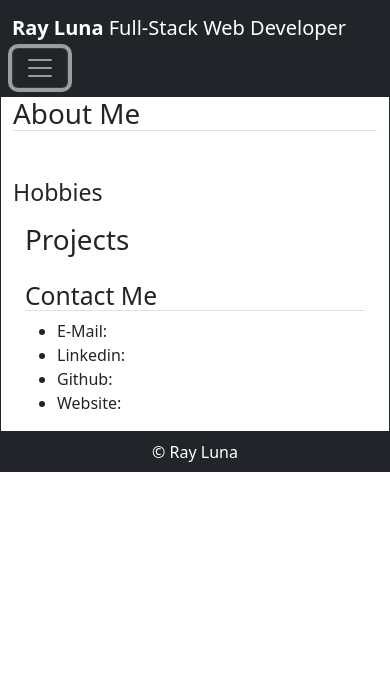
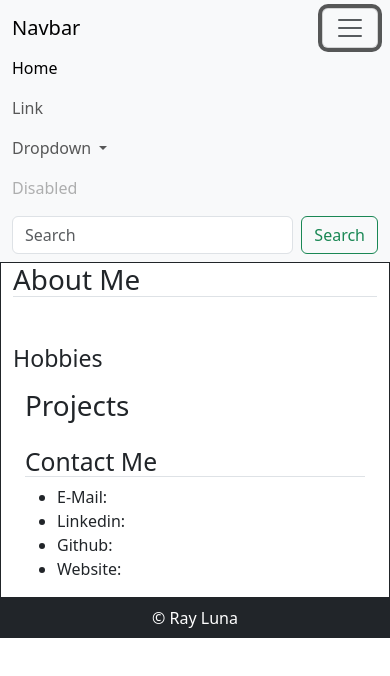
Before and after one commit to leon-luna-ray/alpinejs-portfolio, a website built with Vite: page index.html in a window 390 px wide. Both pictures are taken after a click on the button "Toggle navigation". Built offline with nearby package versions, Linux system fonts and the light colour scheme; no server answers.

Commit message:
update navbar

```diff
--- a/index.html
+++ b/index.html
@@ -1,17 +1,83 @@
 <!DOCTYPE html>
 <html lang="en">
-
   <head>
     <meta charset="UTF-8" />
     <meta name="viewport" content="width=device-width, initial-scale=1.0" />
     <title>Home | Ray Luna</title>
-  <link rel="stylesheet" href="https://cdn.jsdelivr.net/npm/bootstrap@5.3.0-alpha3/dist/css/bootstrap.min.css" crossorigin="anonymous" />
-  <script defer src="https://cdn.jsdelivr.net/npm/bootstrap@5.3.0-alpha3/dist/js/bootstrap.bundle.min.js" crossorigin="anonymous"></script>
+    <link
+      rel="stylesheet"
+      href="https://cdn.jsdelivr.net/npm/bootstrap@5.3.0-alpha3/dist/css/bootstrap.min.css"
+      crossorigin="anonymous"
+    />
+    <script
+      defer
+      src="https://cdn.jsdelivr.net/npm/bootstrap@5.3.0-alpha3/dist/js/bootstrap.bundle.min.js"
+      crossorigin="anonymous"
+    ></script>
     <script defer type="module" src="./js/script.js"></script>
   </head>
   <body>
     <header>
-    <nav class="navbar navbar-expand-lg navbar navbar-dark bg-dark">
+      <nav class="navbar navbar-expand-lg bg-body-tertiary">
+        <div class="container">
+          <a class="navbar-brand" href="#">Navbar</a>
+          <button
+            class="navbar-toggler"
+            type="button"
+            data-bs-toggle="collapse"
+            data-bs-target="#navbarSupportedContent"
+            aria-controls="navbarSupportedContent"
+            aria-expanded="false"
+            aria-label="Toggle navigation"
+          >
+            <span class="navbar-toggler-icon"></span>
+          </button>
+          <div class="collapse navbar-collapse" id="navbarSupportedContent">
+            <ul class="navbar-nav me-auto mb-2 mb-lg-0">
+              <li class="nav-item">
+                <a class="nav-link active" aria-current="page" href="#">Home</a>
+              </li>
+              <li class="nav-item">
+                <a class="nav-link" href="#">Link</a>
+              </li>
+              <li class="nav-item dropdown">
+                <a
+                  class="nav-link dropdown-toggle"
+                  href="#"
+                  role="button"
+                  data-bs-toggle="dropdown"
+                  aria-expanded="false"
+                >
+                  Dropdown
+                </a>
+                <ul class="dropdown-menu">
+                  <li><a class="dropdown-item" href="#">Action</a></li>
+                  <li><a class="dropdown-item" href="#">Another action</a></li>
+                  <li><hr class="dropdown-divider" /></li>
+                  <li>
+                    <a class="dropdown-item" href="#">Something else here</a>
+                  </li>
+                </ul>
+              </li>
+              <li class="nav-item">
+                <a class="nav-link disabled">Disabled</a>
+              </li>
+            </ul>
+            <form class="d-flex" role="search">
+              <input
+                class="form-control me-2"
+                type="search"
+                placeholder="Search"
+                aria-label="Search"
+              />
+              <button class="btn btn-outline-success" type="submit">
+                Search
+              </button>
+            </form>
+          </div>
+        </div>
+      </nav>
+      <!-- <nav class="navbar navbar-expand-lg navbar navbar-dark bg-dark">
       <div class="container">
         <a class="navbar-brand"><strong>Ray Luna</strong> <span>Full-Stack Web Developer</span></a>
         <button
@@ -25,14 +91,15 @@
           <span class="navbar-toggler-icon"></span>
         </button>
       </div>
-    </nav>
+    </nav> -->
     </header>
+
     <main>
       <div class="container container-main border border-dark">
         <h1 class="border-bottom">About Me</h1>
         <div class="row row-1">
           <div class="col">
-          <img x-data :src="$store.profile.image" alt="">
+            <img x-data :src="$store.profile.image" alt="" />
             <p x-data x-text="$store.profile.profile.bio"></p>
           </div>
         </div>
@@ -46,13 +113,17 @@
         </div>
         <div class="container">
           <h1 class="pb-3">Projects</h1>
-        <div x-data class="projects d-flex flex-wrap justify-content-between row-gap-5">
+          <div
+            x-data
+            class="projects d-flex flex-wrap justify-content-between row-gap-5"
+          >
             <template x-for="project in $store.profile.projects">
               <div class="card" style="width: 20rem">
                 <img
                   class="card-img-top"
                   :src="$store.profile.getThumbnailUrl(project.mainImage)"
-                   :alt="project.title" />
+                  :alt="project.title"
+                />
                 <div class="card-body">
                   <a :href="project.url" target="_blank">
                     <p class="card-text" x-text="project.title"></p>
@@ -70,36 +141,42 @@
               E-Mail:
               <a
                 x-text="$store.profile.profile.email"
-               :href="`mailto:${$store.profile.profile.email}`"></a>
+                :href="`mailto:${$store.profile.profile.email}`"
+              ></a>
             </li>
             <li x-data class="contact-item">
               Linkedin:
               <a
                 x-text="$store.profile.profile.linkedin_user"
                 :href="$store.profile.profile.linkedin"
-               target="_blank"></a>
+                target="_blank"
+              ></a>
             </li>
             <li x-data class="contact-item">
               Github:
               <a
                 x-text="$store.profile.profile.github_user"
                 :href="$store.profile.profile.github"
-               target="_blank"></a>
+                target="_blank"
+              ></a>
             </li>
             <li x-data class="contact-item">
               Website:
               <a
                 x-text="$store.profile.profile.website_name"
                 :href="$store.profile.profile.website"
-               target="_blank"></a>
+                target="_blank"
+              ></a>
             </li>
           </ul>
         </div>
       </div>
     </main>
-  <footer x-data class="d-flex justify-content-center navbar navbar-expand-lg navbar navbar-dark bg-dark navbarText text-white">
+    <footer
+      x-data
+      class="d-flex justify-content-center navbar navbar-expand-lg navbar navbar-dark bg-dark navbarText text-white"
+    >
       © Ray Luna <span x-text="new Date().getFullYear()" class="pl-1"></span>
     </footer>
   </body>
-
 </html>
```
Lines whose indentation alone changed are shown as unchanged.
